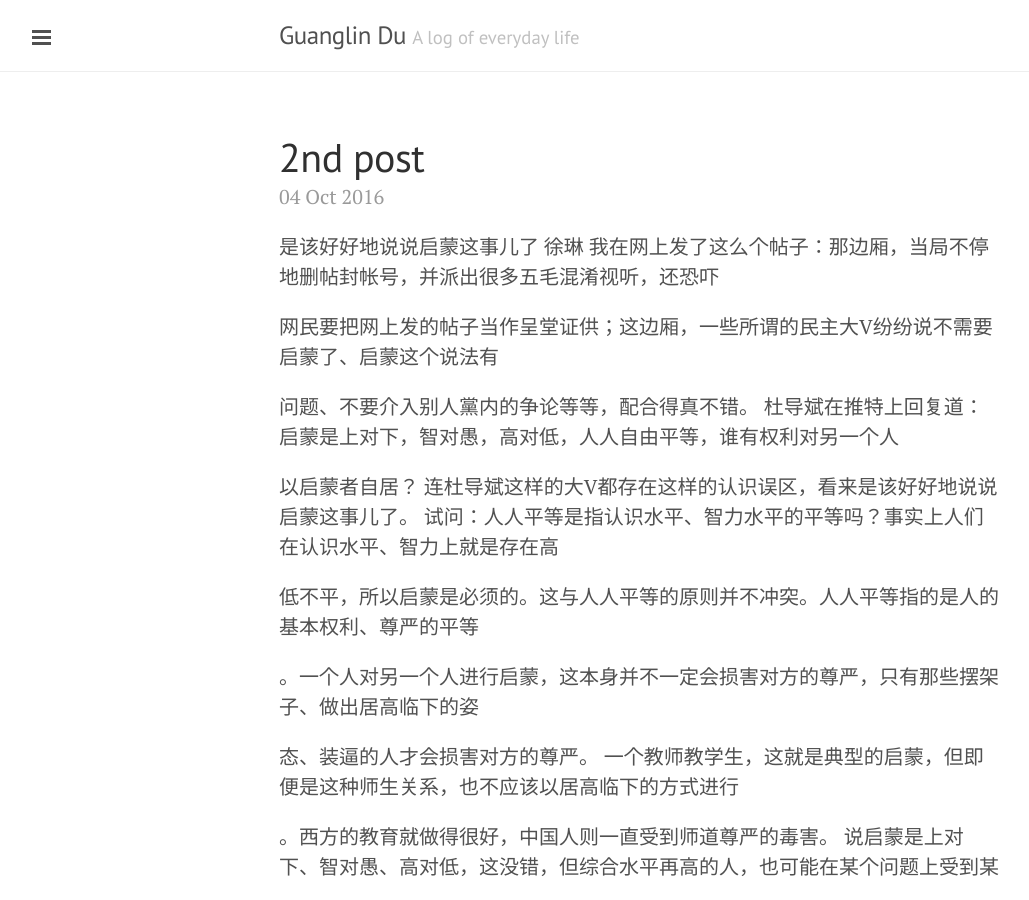
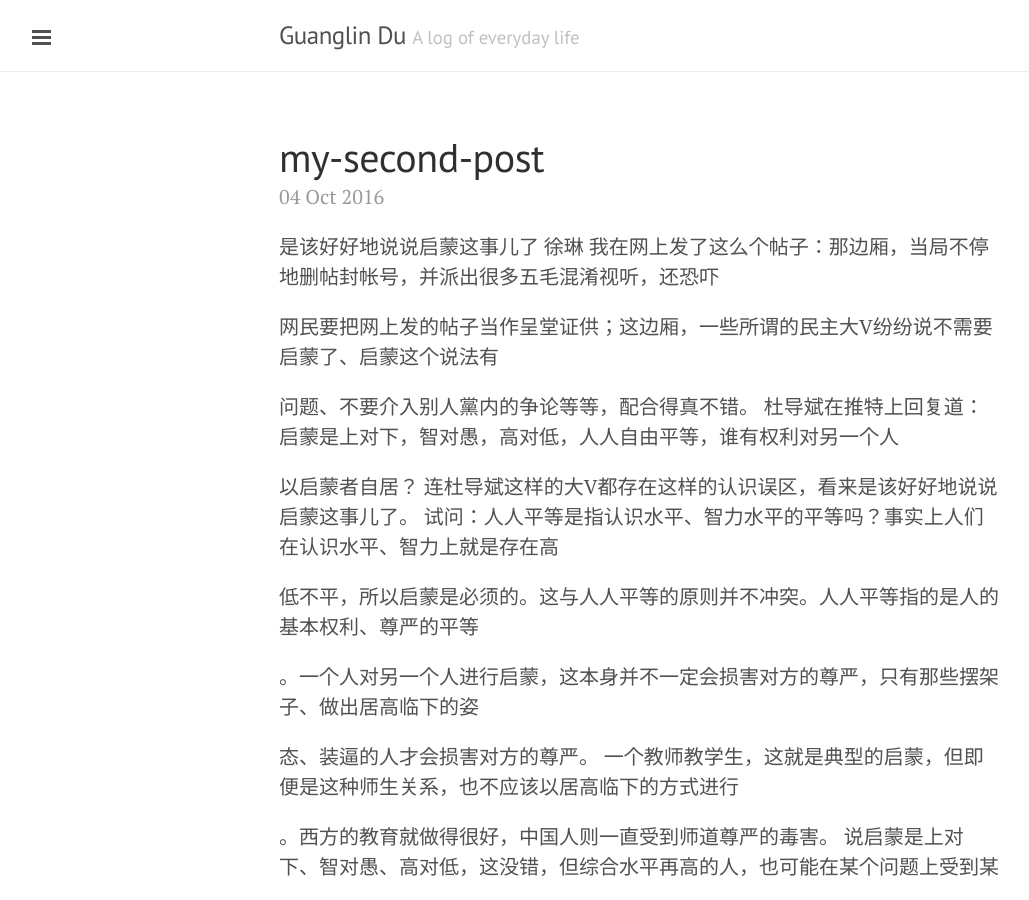
Before and after one commit to GuanglinDu/GuanglinDu.github.io, a Jekyll site: the page built from _posts/2016-10-04-2nd-post.markdown, in a window 1280 px wide and 900 px high. Shown: the whole window, without its empty margins (1-1030 px from the left). Built offline with Jekyll 4.4.1, drawn with Linux system fonts in a browser that asks for light colours.

Commit message:
Post update: 2nd post

```diff
--- a/_posts/2016-10-04-2nd-post.markdown
+++ b/_posts/2016-10-04-2nd-post.markdown
@@ -1,6 +1,6 @@
 ---
 published: true
-title: 2nd post
+title: my-second-post
 layout: post
 ---
 是该好好地说说启蒙这事儿了
```
